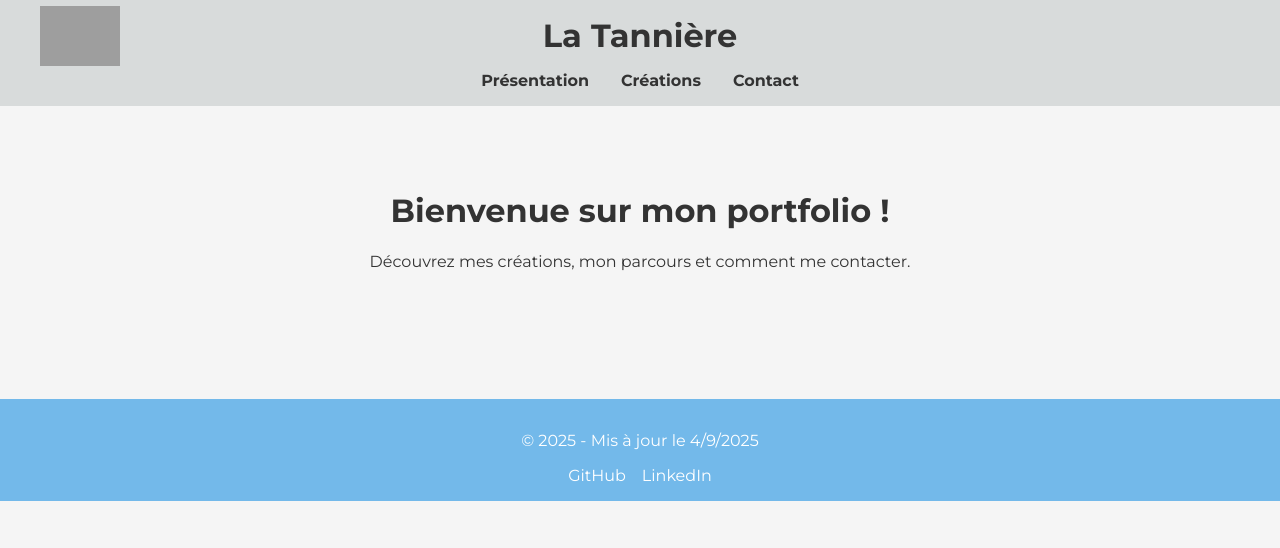
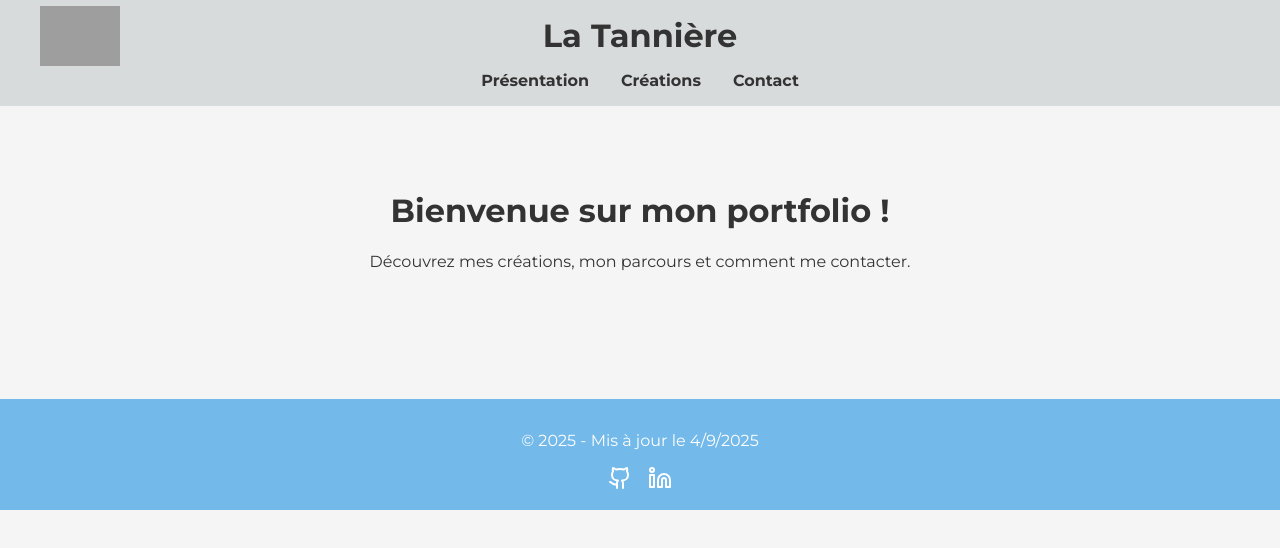
Before and after one commit to PapaOursBzH/portfolio, a Vue app: page / in a window 1280 px wide. Shown: the top 548 px of the page. Built offline with nearby package versions, Linux system fonts and the light colour scheme; grey boxes are pictures that could not be loaded.

Commit message:
Ajout des icônes GitHub et LinkedIn dans le footer

```diff
--- a/src/components/Footer.vue
+++ b/src/components/Footer.vue
@@ -2,13 +2,19 @@
   <footer class="footer">
     <p>© {{ currentYear }} - Mis à jour le {{ updateDate }}</p>
     <div class="socials">
-      <a href="https://github.com" target="_blank">GitHub</a>
-      <a href="https://linkedin.com" target="_blank">LinkedIn</a>
+      <a href="https://github.com/ton-vrai-pseudo" target="_blank" aria-label="GitHub">
+        <Github :size="24" />
+      </a>
+      <a href="https://www.linkedin.com/in/ton-vrai-profil/" target="_blank" aria-label="LinkedIn">
+        <Linkedin :size="24" />
+      </a>
     </div>
   </footer>
 </template>
 
 <script setup>
+import { Github, Linkedin } from 'lucide-vue-next'
+
 const updateDate = new Date().toLocaleDateString()
 const currentYear = new Date().getFullYear()
 </script>
@@ -21,12 +27,20 @@ const currentYear = new Date().getFullYear()
   padding: 1rem;
   margin-top: 3rem;
 }
+
+.socials {
+  display: flex;
+  justify-content: center;
+  gap: 1rem;
+  margin-top: 0.5rem;
+}
+
 .socials a {
-  margin: 0 0.5rem;
   color: white;
-  text-decoration: none;
+  transition: transform 0.2s;
 }
+
 .socials a:hover {
-  text-decoration: underline;
+  transform: scale(1.2);
 }
 </style>
```
